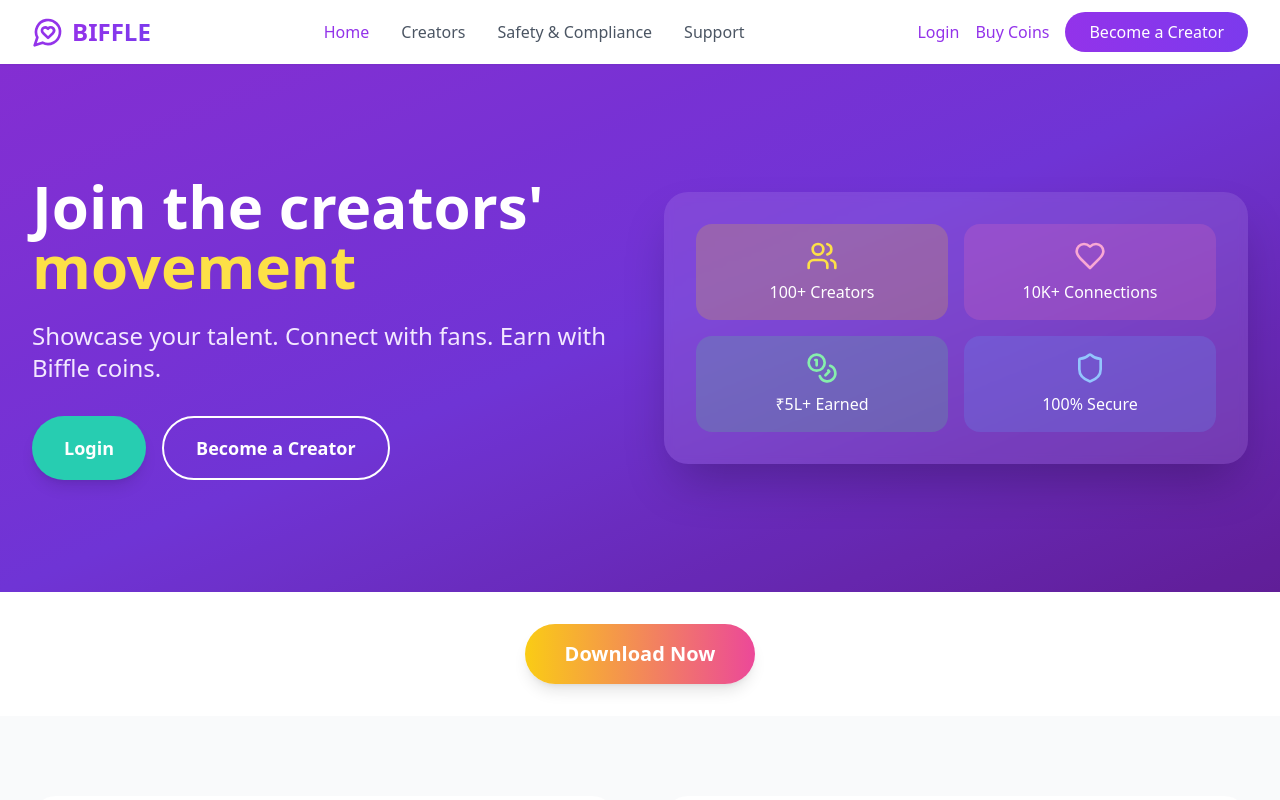
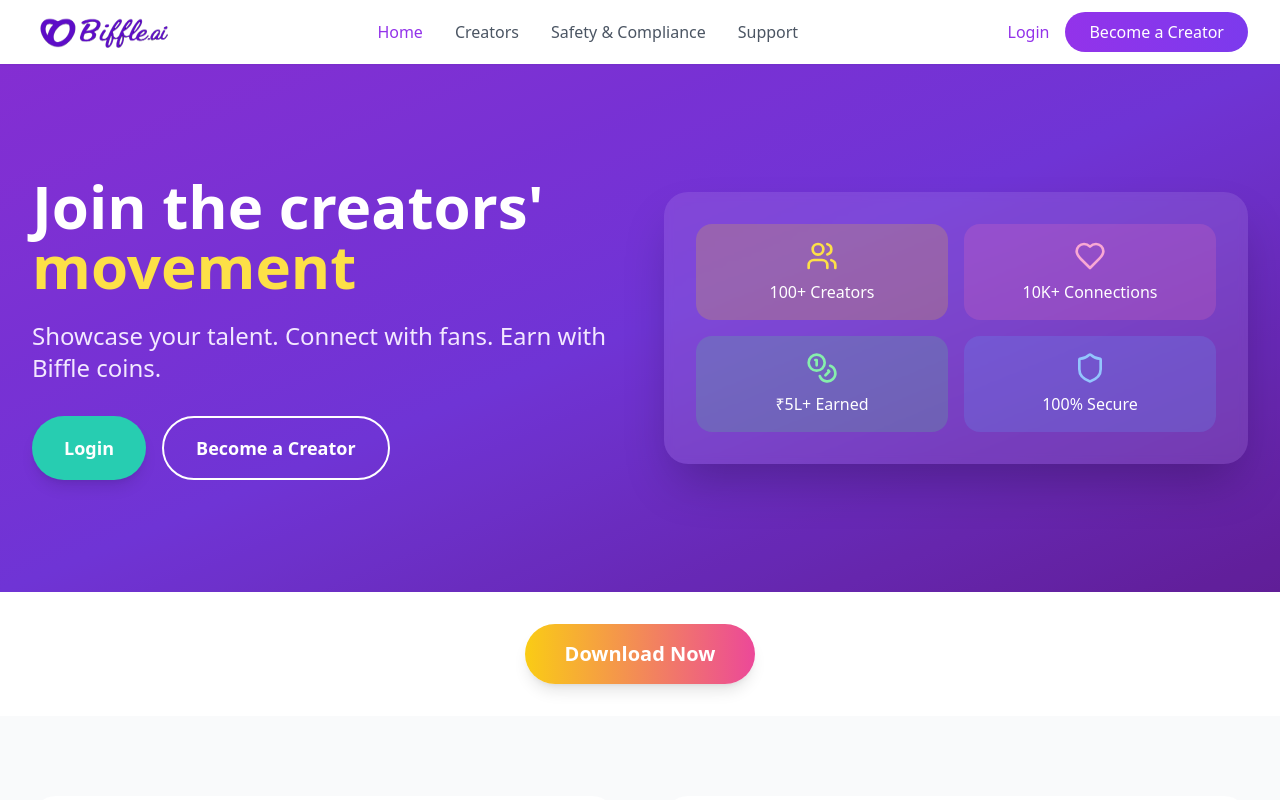
Before and after one commit to Biffle-Ltd/biffle_chat_web, a React (Vite) app: page / in a window 1280 px wide. Shown: the top 800 px of the page. Built offline with nearby package versions, Linux system fonts and the light colour scheme.

Commit message:
fix: icon

```diff
--- a/src/components/Header.tsx
+++ b/src/components/Header.tsx
@@ -1,5 +1,6 @@
 import React, { useState } from 'react';
-import { MessageCircleHeart, Menu, X } from 'lucide-react';
+import { Menu, X } from 'lucide-react';
+import biffleLogo from '../assets/biffleLogoPur.png';
 
 interface HeaderProps {
   currentPage?: string;
@@ -26,11 +27,9 @@ export default function Header({ currentPage = 'home', onNavigate, user, onLogou
             onClick={() => handleNavigation('home')}
           >
             <div className="relative">
-              <MessageCircleHeart className="h-8 w-8 text-purple-600" />
+
             </div>
-            <span className="text-2xl font-bold bg-gradient-to-r from-purple-600 to-violet-600 bg-clip-text text-transparent">
-              BIFFLE
-            </span>
+            <img src={biffleLogo} alt="Biffle Logo" className="h-8 md:w-[8rem]" />
           </div>
 
           {/* Desktop Navigation */}
@@ -89,12 +88,12 @@ export default function Header({ currentPage = 'home', onNavigate, user, onLogou
                 >
                   Login
                 </button>
-                <button
+                {/* <button
                   onClick={() => handleNavigation('login')}
                   className="text-purple-600 hover:text-purple-700 font-medium transition-colors"
                 >
                   Buy Coins
-                </button>
+                </button> */}
               </div>
             )}
             <button
--- a/src/components/LandingPage.tsx
+++ b/src/components/LandingPage.tsx
@@ -74,7 +74,7 @@ export default function LandingPage({ onNavigate, user }: LandingPageProps) {
       </section>
       <div className="flex justify-center py-8">
         <a
-          href="https://play.google.com/store/apps/details?id=com.biffle.app" // Replace with actual app link
+          href="https://biffle-apk.s3.ap-south-1.amazonaws.com/spinoff-app.apk"
           target="_blank"
           rel="noopener noreferrer"
           className="bg-gradient-to-r from-yellow-400 to-pink-500 text-white px-10 py-4 rounded-full font-bold text-xl shadow-lg hover:scale-105 hover:shadow-xl transition-all duration-200 flex items-center gap-3"
```
Also changed, not shown: src/assets/biffleLogoPur.png (added).
